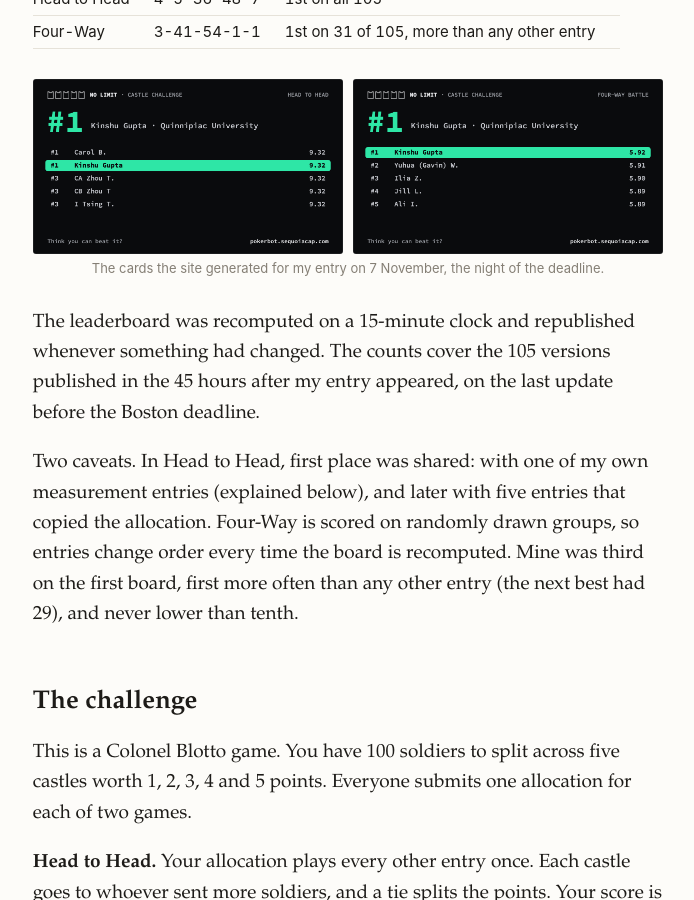
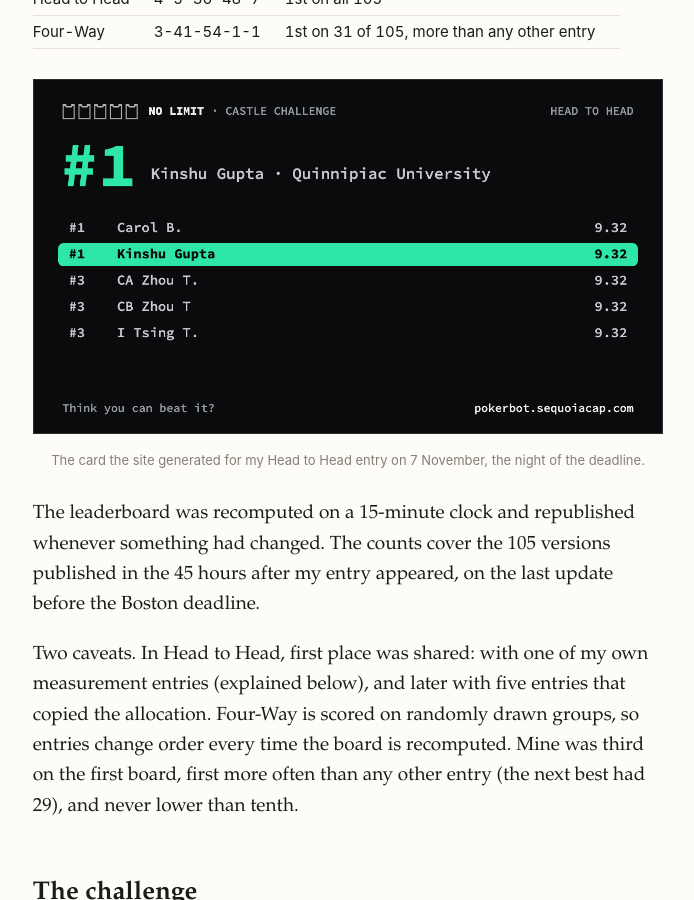
Before and after one commit to kinshu0/kinshu0.github.io, a Jekyll site: the page built from _posts/2026-11-22-castle-challenge.markdown, in a window 1280 px wide and 900 px high, scrolled down 493 px. Shown: the whole window, without its empty margins (292-986 px from the left). Built offline with Jekyll 4.4.1, drawn with Linux system fonts in a browser that asks for light colours.

Commit message:
Castle post: show only the Head to Head card, full width
Co-Authored-By: Claude Fable 5.2 <noreply@anthropic.com>

```diff
--- a/_posts/2026-11-22-castle-challenge.markdown
+++ b/_posts/2026-11-22-castle-challenge.markdown
@@ -19,11 +19,8 @@ I finished first in both games of the No Limit Castle Challenge, a strategy puzz
 | Four-Way | 3-41-54-1-1 | 1st on 31 of 105, more than any other entry |
 
 <figure>
-<div class="castle-cards">
 <img src="/assets/castle/head-to-head-rank-1.png" alt="Leaderboard card: number 1 in Head to Head, Kinshu Gupta, 9.32" width="1200" height="675">
-<img src="/assets/castle/four-way-rank-1.png" alt="Leaderboard card: number 1 in Four-Way Battle, Kinshu Gupta, 5.92" width="1200" height="675">
-</div>
-<figcaption>The cards the site generated for my entry on 7 November, the night of the deadline.</figcaption>
+<figcaption>The card the site generated for my Head to Head entry on 7 November, the night of the deadline.</figcaption>
 </figure>
 
 The leaderboard was recomputed on a 15-minute clock and republished whenever something had changed. The counts cover the 105 versions published in the 45 hours after my entry appeared, on the last update before the Boston deadline.
```
